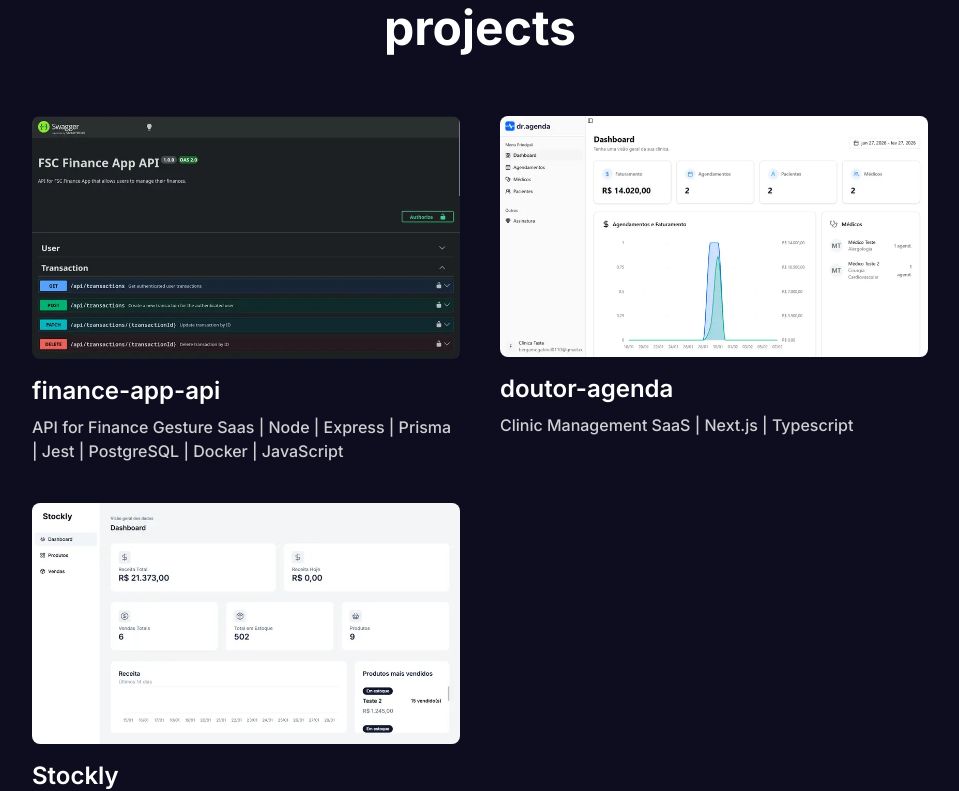
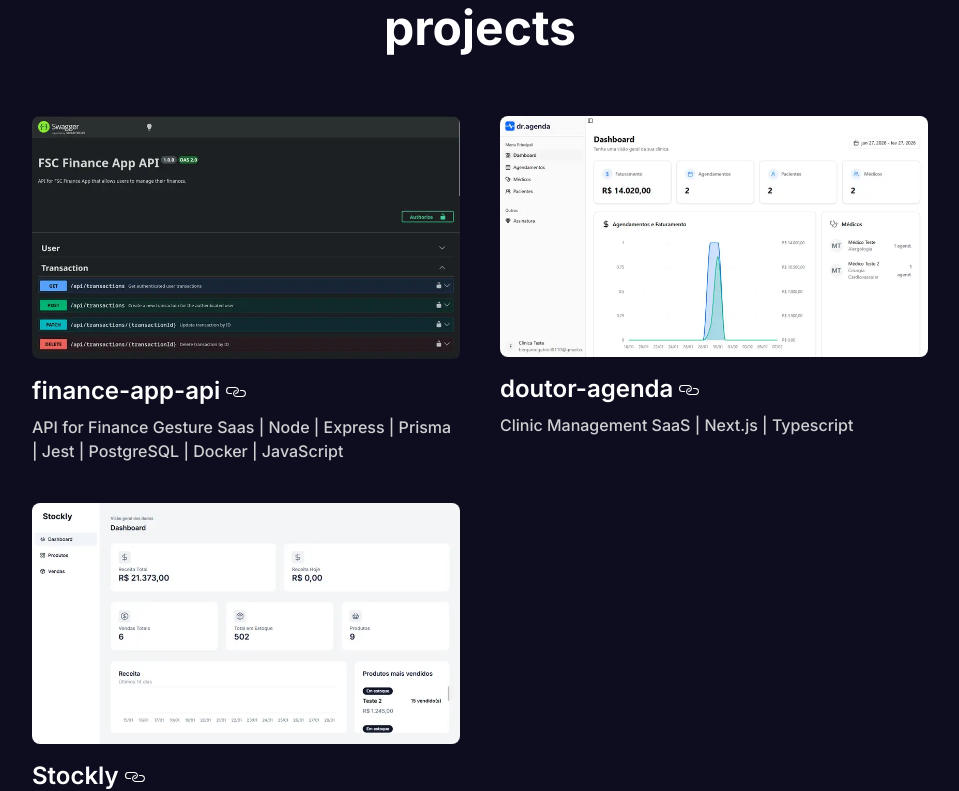
Before and after one commit to Gbrlbrgm/portfolio, a Next.js app: page / in a window 1280 px wide. Shown: the part 2350-3141 px from the top of the page, without its empty margins (160-1119 px from the left). Built offline with nearby package versions, Linux system fonts and the light colour scheme.

Commit message:
style: add hover to project div

```diff
--- a/components/Home/Projects/index.tsx
+++ b/components/Home/Projects/index.tsx
@@ -1,6 +1,7 @@
 import { ProjectsNames } from "@/constant/constant";
 import Image from "next/image";
 import React from "react";
+import { CiLink } from "react-icons/ci";
 
 const Projects = () => {
   return (
@@ -13,7 +14,12 @@ const Projects = () => {
       </h1>
       <div className="w-[70%] mx-auto grid grid-cols-1 md:grid-cols-2 gap-10 mt-16">
         {ProjectsNames.map((project) => (
-          <div data-aos="fade-up" key={project.id}>
+          <a
+            href={project.url}
+            target="_blank"
+            data-aos="fade-up"
+            key={project.id}
+          >
             <Image
               src={project.thumb}
               alt="img"
@@ -21,16 +27,14 @@ const Projects = () => {
               height={600}
               className="rounded-lg"
             />
-            <a
-              href={project.url}
-              className="mt-4 text-xl sm:text-2xl font-semibold text-white block"
-            >
+            <p className="mt-4 text-xl sm:text-2xl font-semibold text-white block hover:text-cyan-300 transition-all duration-200">
               {project.name}
-            </a>
+              <CiLink className="inline-block w-6 h-6 ml-1" />
+            </p>
             <h1 className="pt-2 font-medium text-white/80">
               {project.description}
             </h1>
-          </div>
+          </a>
         ))}
       </div>
     </div>
```
